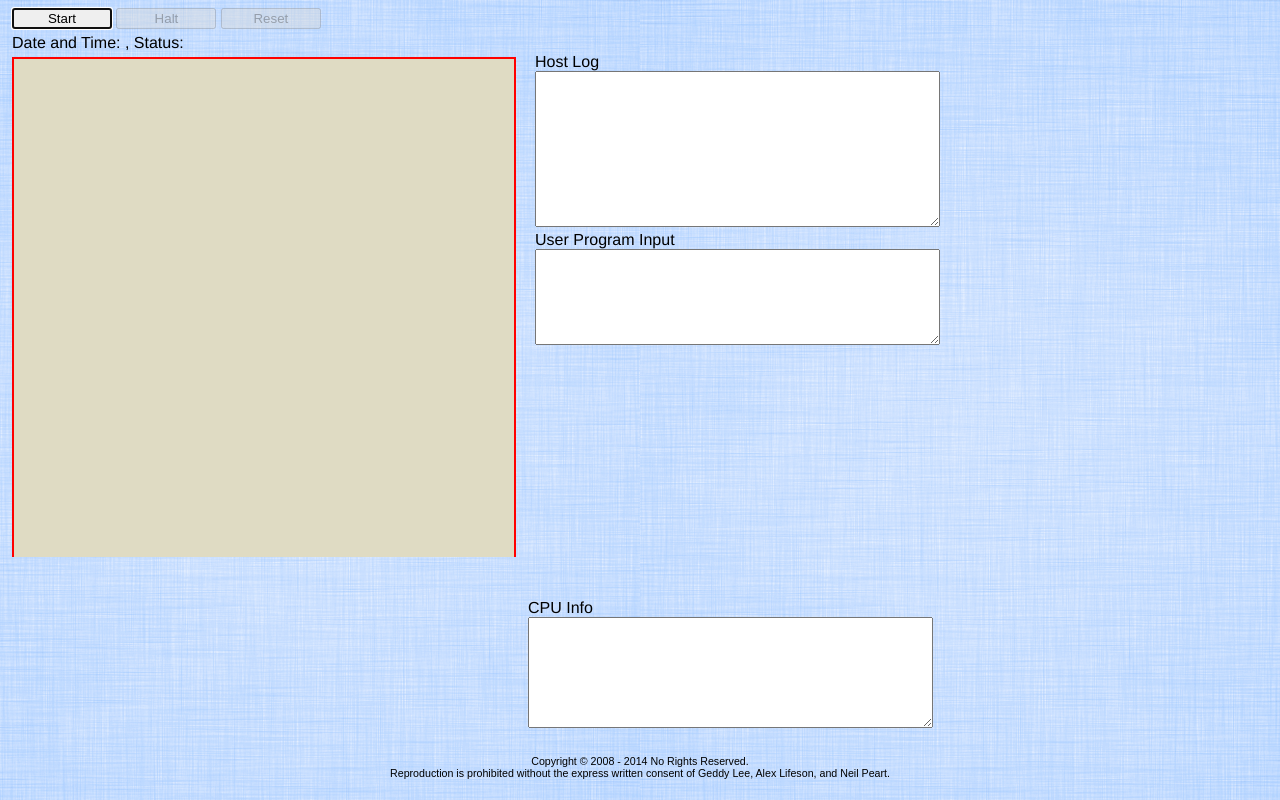
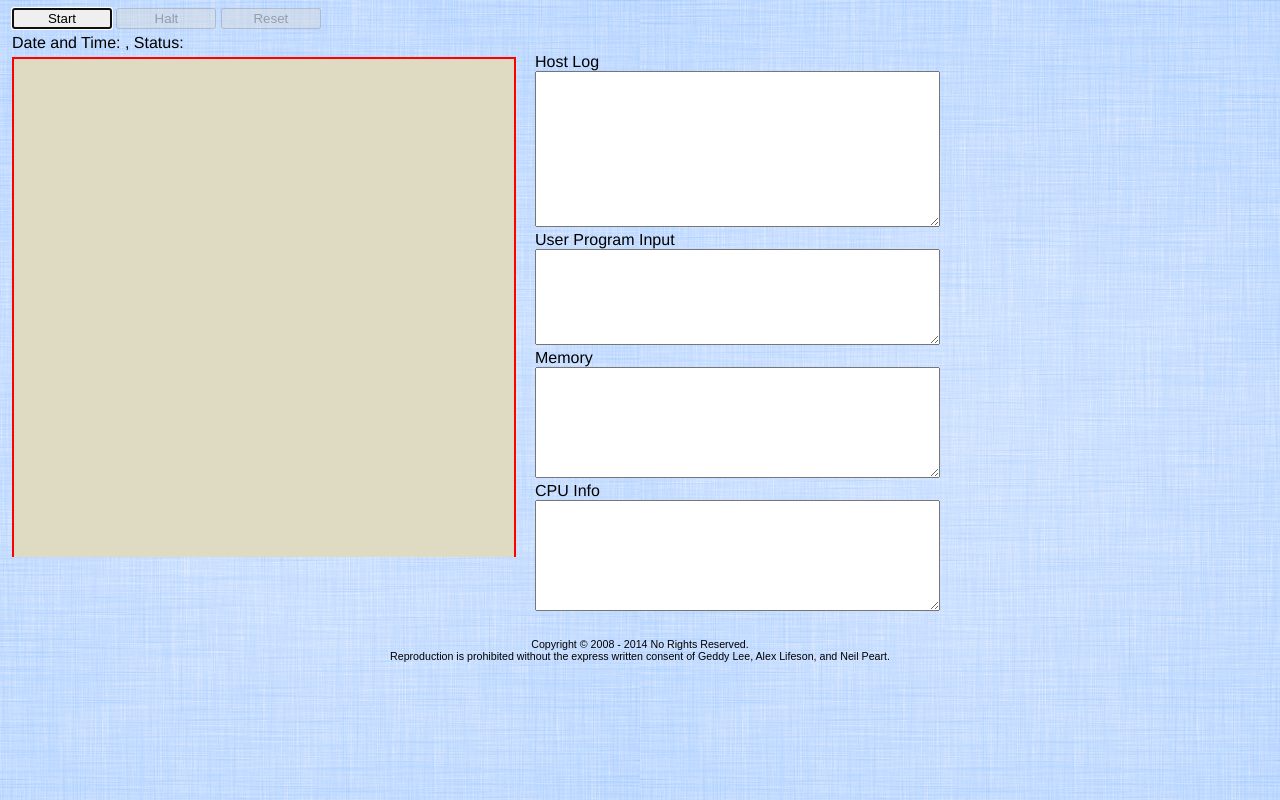
Before and after one commit to jcpistilli/biOShock, a plain HTML site: page index.html in a window 1280 px wide. Drawn offline with Linux system fonts and the light colour scheme.

Commit message:
Putting back to push to pages

```diff
--- a/index.html
+++ b/index.html
@@ -108,7 +108,15 @@
    </div>
 
    <div id="divMemory" style="margin-left: 520px;">
-       <table id="memTable"></table>
+       <label>
+           Memory
+           <br>
+           <textarea name="taMemoryOut"
+                     id  ="taMemoryOut"
+                     rows="7"
+                     cols="48"
+           ></textarea>
+       </label>
    </div>
 
     <div id="divCPU" style="margin-left: 520px;">
```
